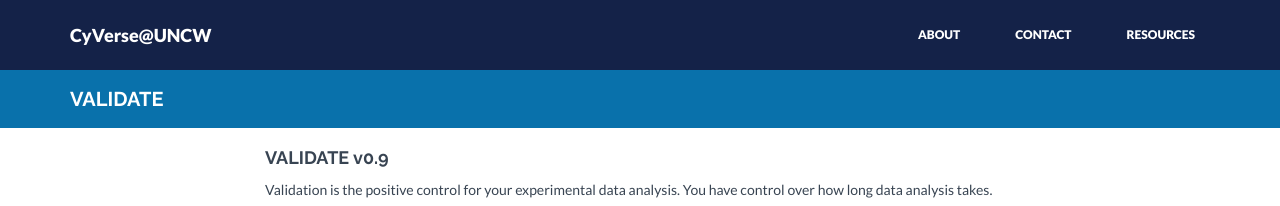
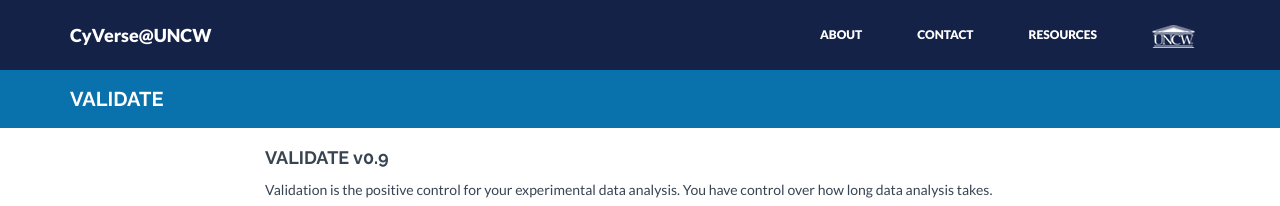
Before and after one commit to UNCW-iPlant/UNCW-iPlant.github.io, a Jekyll site: the page built from index.html, in a window 1280 px wide. Shown: the top 206 px of the page. Built offline with Jekyll 4.4.1, drawn with Linux system fonts in a browser that asks for light colours; nearby versions of some CDN libraries.

Commit message:
Added UNCW link

```diff
--- a/_includes/header.html
+++ b/_includes/header.html
@@ -16,6 +16,7 @@
             <li><a href="{{ "/about" | prepend: site.baseurl }}">ABOUT</a></li>
             <li><a href="{{ "/contact" | prepend: site.baseurl }}">CONTACT</a></li>
             <li><a href="{{ "/resources" | prepend: site.baseurl }}">RESOURCES</a></li>
+            <li><a href="http://www.uncw.edu"><img src="{{ "/assets/img/uncw_logo_white.png" | prepend: site.baseurl }}" alt="UNCW""></a></li>
           </ul>
         </div>
       </div>
@@ -23,7 +24,7 @@
     <div id="blue">
       <div class="container">
         <div class="row">
-          <h3>VALIDATE</h3>
+            <h3>VALIDATE</h3>
         </div>
       </div>
     </div>
--- a/assets/css/style.css
+++ b/assets/css/style.css
@@ -382,6 +382,7 @@
 #blue h3 {
 	color: white;
 	margin-left: 15px;
+	margin-right: 15px;
 	font-size: 20px;
 }
 
```
Also changed, not shown: assets/img/uncw_logo_white.png (added).
